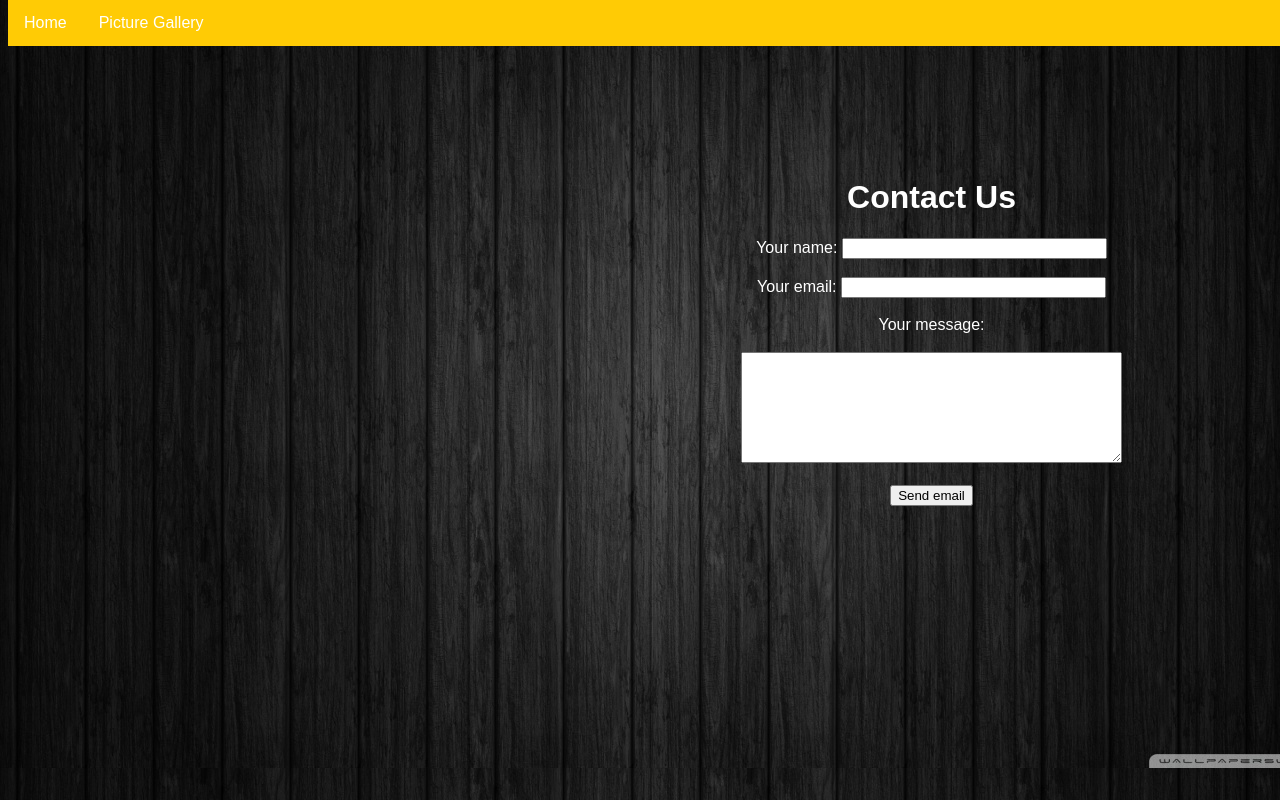
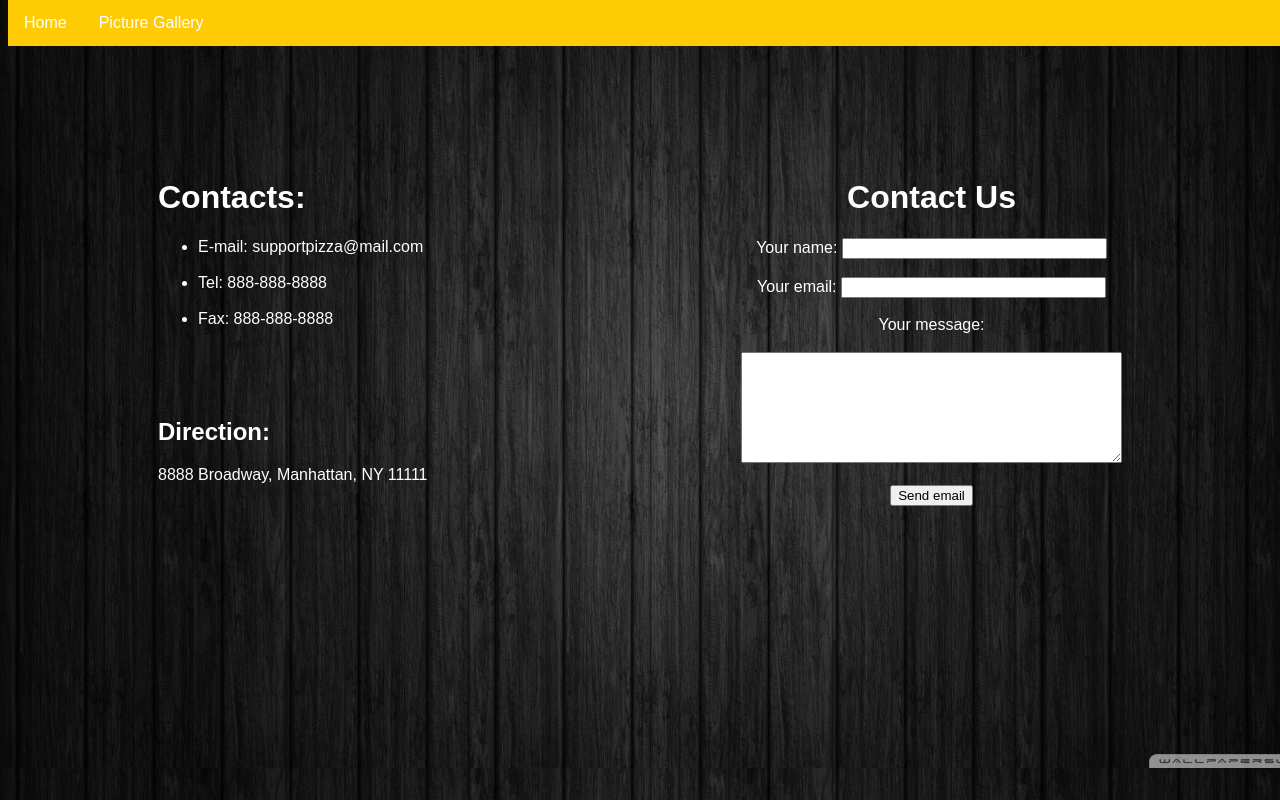
Before and after one commit to noamengelberg/web100_team_exercise, a plain HTML site: page contact.html in a window 1280 px wide. Drawn offline with Linux system fonts and the light colour scheme.

Commit message:
finished

```diff
--- a/contact.html
+++ b/contact.html
@@ -22,5 +22,15 @@
         <input value="Send email" type="submit">
       </form>
     </div>
+    <div class="Contact">
+      <h1>Contacts:</h1>
+      <ul>
+        <li>E-mail: <a link ref="https://www.google.com/">supportpizza@mail.com</a></li><br>
+        <li>Tel: <a ref="https://www.google.com/">888-888-8888</a></li><br>
+        <li>Fax: <a ref="https://www.google.com/">888-888-8888</a></li><br>
+      </ul><br><br>
+      <h2>Direction:</h2>
+      <p>8888 Broadway, Manhattan, NY 11111</p>
+    </div>
     </body>
   </html>
--- a/css/css-team-assignment.css
+++ b/css/css-team-assignment.css
@@ -43,3 +43,12 @@
   padding-right: 150px;
   font-size: 16px;
 }
+
+.Contact {
+  padding-top: 150px;
+  text-align: left;
+  color: white;
+  float: left;
+  padding-left: 150px;
+  font-size: 16px;
+}
```
